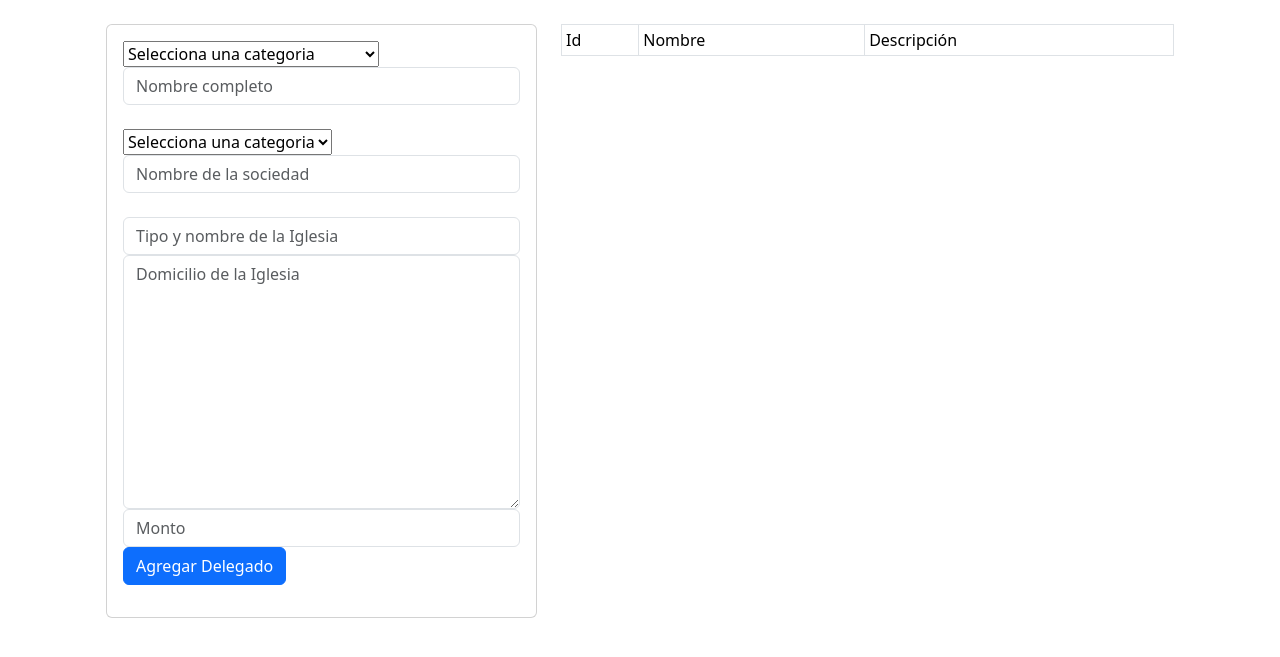
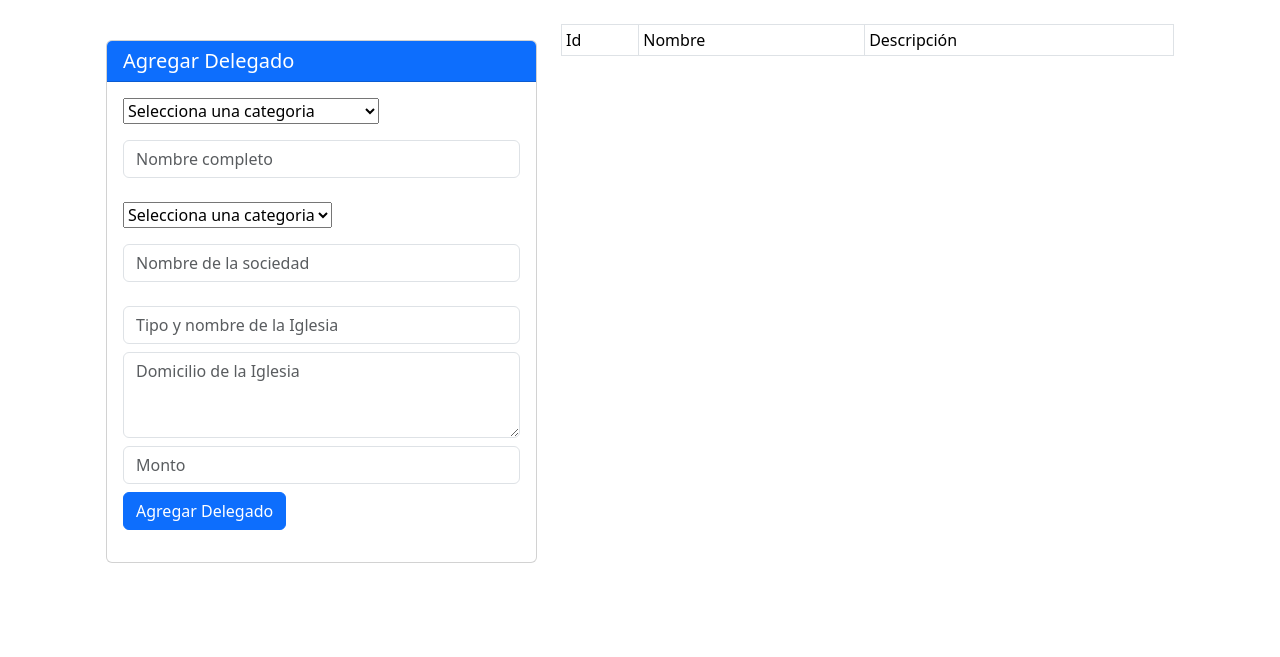
Before and after one commit to joctan-maceda/Registro_EC, a PHP site: page / in a window 1280 px wide. Shown: the part 70-727 px from the top of the page. Run offline with PHP 8.4, Linux system fonts and the light colour scheme; data that the repository does not hold is empty.

Commit message:
El programa esta bien y todo funciona correctamente. En la pagina index aun se tiene el problema de que algunas sociedades dan error para rellener los demas campos, el problema son las comillas normales, se necesita de las comillas topograficas para que funcione correctamente, esto es un problema de parsear el JSON a lo cua aun no se tiene solucion. las demas paginas funcionan correctamente

```diff
--- a/Aplicacion/app.js
+++ b/Aplicacion/app.js
@@ -4,7 +4,7 @@ $(document).ready(function(){
     let edit = false;
     $('#delegado-result').hide();
     $('#lista-nombres').hide();
-
+    $('#lista-sociedades').hide();
 // VERIFICAMOS EN PÁGINA ESTAMOS ACTUALMENTE
     const paginaActual = $('body').data('pagina');
 
@@ -332,7 +332,7 @@ $(document).ready(function(){
                         template += `
                             <tr delegadoID="${delegado.id}">
                                 <td>${delegado.id}</td>
-                                <td><a href="#" class="delegado-item">${delegado.nombre}</a></td>
+                                <td>${delegado.nombre}</td>
                                 <td><ul>${descripcion}</ul></td>
                                 <td>
                                     <button class="delegado-item btn btn-warning" >
@@ -514,22 +514,24 @@ $(document).ready(function(){
                             let template = '';
                             let template_bar = '';
 
+
+
                             delegados.forEach(delegado => {
                                 // SE CREA UNA LISTA HTML CON LA DESCRIPCIÓN DEL PRODUCTO
                                 let descripcion = '';
-                                descripcion += '<li>categoria: '+delegado.categoria+'</li>';
-                                descripcion += '<li>sociedad: '+delegado.sociedad+'</li>';
-                                descripcion += '<li>iglesia: '+delegado.iglesia+'</li>';
-                                descripcion += '<li>domicilio: '+delegado.domicilio+'</li>';
-                                descripcion += '<li>Tipo delegado: '+delegado.tipodelegado+'</li>';
+                                descripcion += '<li>CATEGORIA:  '+delegado.categoria+'</li>';
+                                descripcion += '<li>SOCIEDAD:  '+delegado.sociedad+'</li>';
+                                descripcion += '<li>IGLESIA:  '+delegado.iglesia+'</li>';
+                                descripcion += '<li>DOMICILIO:  '+delegado.domicilio+'</li>';
+                                descripcion += '<li>TIPO DELEGADO: <strong> '+delegado.tipodelegado+'</strong></li>';
 
                                 template += `
                                     <tr delegadoID="${delegado.id}">
                                         <td>${delegado.id}</td>
-                                        <td><a href="#" class="delegado-item">${delegado.nombre}</a></td>
+                                        <td>${delegado.nombre}</td>
                                         <td><ul>${descripcion}</ul></td>
                                         <td>
-                                            <button class="delegado-item btn btn-warning">
+                                            <button class="delegado-item btn btn-warning" >
                                                 Editar
                                             </button>
                                         </td>
@@ -539,7 +541,9 @@ $(document).ready(function(){
                                 template_bar += `
                                     <li>${delegado.nombre}</il>
                                 `;
+
                             });
+
                             // SE HACE VISIBLE LA BARRA DE ESTADO
                             $('#delegado-result').show();
                             // SE INSERTA LA PLANTILLA PARA LA BARRA DE ESTADO
@@ -698,6 +702,11 @@ $(document).ready(function(){
 
             // SE PONE LA BANDERA DE EDICIÓN EN true
             edit = true;
+
+            let input = document.getElementById('name');
+            // Damos el enfoque al campo nombre.
+            input.focus();
+
         });
         e.preventDefault();
     });
--- a/Aplicacion/backend/Delegados.php
+++ b/Aplicacion/backend/Delegados.php
@@ -230,7 +230,7 @@ class Delegados extends DataBase {
         $data = array();
 
         // Construye la consulta para buscar en múltiples campos
-        $sql = "SELECT * FROM delegados WHERE (id = '{$search}' OR nombre LIKE '%{$search}%') AND eliminado = 0";
+        $sql = "SELECT * FROM delegados WHERE (id = '{$search}' OR nombre LIKE '%{$search}%' OR sociedad LIKE '%{$search}%') AND eliminado = 0";
         $result = $this->query($sql);
 
         // Verifica si hubo resultados y procesa los datos
@@ -249,6 +249,37 @@ class Delegados extends DataBase {
             $result->free();
         } else {
             die('Error en la consulta: ' . mysqli_error($this->conexion));
+        }
+
+        // Almacena el resultado en response para luego poder usar getData()
+        $this->response = $data;
+    }
+
+    public function search_sociedades($search) {
+        // Inicializa el arreglo de respuesta
+        $data = array();
+
+        // Construye la consulta para buscar en múltiples campos
+        $sql = "SELECT * FROM sociedades WHERE (sociedad LIKE '%{$search}%')";
+        $result = $this->query($sql);
+
+        // Verifica si hubo resultados y procesa los datos
+        if (is_object($result) && $result->num_rows > 0) {
+            // Obtiene todos los resultados como un arreglo asociativo
+            $rows = $result->fetch_all(MYSQLI_ASSOC);
+
+            if (!is_null($rows)) {
+                // Codifica a UTF-8 y mapea los datos al arreglo de respuesta
+                foreach ($rows as $num => $row) {
+                    foreach ($row as $key => $value) {
+                        $data[$num][$key] = $value;
+                    }
+                }
+            }
+            $result->free();
+        } else {
+            //die('Error en la consulta: ' . mysqli_error($this->conexion));
+            $data = [];
         }
 
         // Almacena el resultado en response para luego poder usar getData()
@@ -284,7 +315,7 @@ class Delegados extends DataBase {
         // Almacena el resultado en response para luego poder usar getData()
         $this->response = $data;
     }
-
+/*
     public function search_sociedades($search) {
         $data = array();
 
@@ -292,16 +323,24 @@ class Delegados extends DataBase {
         $stmt = $this->conexion->prepare("SELECT * FROM sociedades WHERE sociedad LIKE CONCAT('%', ?, '%')");
 
         if ($stmt === false) {
-            die('Error al preparar la consulta: ' . $this->conexion->error);
+            $this->response = [
+                'error' => true,
+                'message' => 'Error al preparar la consulta: ' . $this->conexion->error
+            ];
+            return;
         }
-
         // Une el parámetro a la consulta
         $stmt->bind_param("s", $search);
 
         // Ejecuta la consulta
         if (!$stmt->execute()) {
-            die('Error al ejecutar la consulta: ' . $stmt->error);
+            $this->response = [
+                'error' => true,
+                'message' => 'Error al ejecutar la consulta: ' . $stmt->error
+            ];
+            return;
         }
+
 
         // Obtiene el resultado
         $result = $stmt->get_result();
@@ -329,7 +368,7 @@ class Delegados extends DataBase {
         // Cierra el statement
         $stmt->close();
     }
-
+*/
 
     public function miembros_ec($nombreSeleccionado){
         $data = array();
--- a/Aplicacion/index.php
+++ b/Aplicacion/index.php
@@ -3,11 +3,14 @@
     <div class="container">
       <div class="row p-4">
         <div class="col-md-5">
-          <div class="card">
+          <div class="card" style="top: 1rem; z-index: 1020">
+            <div class="card-header bg-primary text-white">
+                <h5 class="mb-0">Agregar Delegado</h5>
+              </div>
             <div class="card-body">
               <!-- FORMULARIO PARA AGREGAR PRODUCTO -->
               <form id="delegado-form">
-                <div class="form-group">
+                <div class="form-group mb-3">
                   <select id="tipodelegado" name="tipodelegado">
                     <option value="">Selecciona una categoria</option>
                     <option value="Oficial">Oficial</option>
@@ -23,7 +26,7 @@
                   <div id="lista-nombres"></div><br>
                   <div id="estado-nombre" style="display: none;"></div>
                 </div>
-                <div class="form-group">
+                <div class="form-group mb-3">
                   <select class="delegado-categoria" id="categoria" name="categoria" required>
                     <option class='delegado-categoria' value="">Selecciona una categoria</option>
                     <option class='delegado-categoria' value="SAEC">SAEC</option>
@@ -43,23 +46,28 @@
                   <div id="lista-sociedades"></div><br>
                   <div id="estado-sociedad" style="display: none;"></div>
                 </div>
-                <div class="form-group">
+                <div class="form-group mb-2">
                   <input class="form-control" type="text" id="iglesia" placeholder="Tipo y nombre de la Iglesia" >
                   <div id="estado-iglesia" style="display: none;"></div>
                 </div>
-                <div class="form-group">
-                  <textarea class="form-control" id="domicilio" cols="20" rows="10" placeholder="Domicilio de la Iglesia" ></textarea>
+                <div class="form-group mb-2">
+                  <textarea class="form-control" id="domicilio" cols="20" rows="3" placeholder="Domicilio de la Iglesia" ></textarea>
                   <div id="estado-domicilio" style="display: none;"></div>
                 </div>
 
-                <div class="form-group">
+                <div class="form-group mb-2">
                   <input class="form-control" type="text" id="cuota" placeholder="Monto" required>
                   <div id="estado-cuota" style="display: none;"></div>
                 </div>
-                <input type="hidden" id="delegadoID">
-                <button class="btn btn-primary btn-block text-center" type="submit">
-                  Agregar Delegado
-                </button>
+                <div class="form-group d-flex">
+
+                  <input type="hidden" id="delegadoID">
+                <div class="d-grid">
+                  <button class="btn btn-primary" type="submit">
+                    Agregar Delegado
+                  </button>
+                </div>
+                </div>
               </form>
             </div>
           </div>
--- a/Aplicacion/style.css
+++ b/Aplicacion/style.css
@@ -1,4 +1,4 @@
-#lista-nombres {
+#lista-nombres #lista-sociedades {
     border: 1px solid #ccc;
     max-height: 300px;
     overflow-y: auto;
@@ -12,9 +12,32 @@
     cursor: pointer;
   }
   #lista-nombres div:hover {
-    background-color: rgb(70, 72, 202);
+    background-color: rgb(197, 223, 226);
+  }
+
+  #lista-sociedades {
+    border: 1px solid #ccc;
+    max-height: 300px;
+    overflow-y: auto;
+    position: absolute;
+    background-color: rgba(250, 246, 246, 1);
+    width: 500px;
+    z-index: 100;
+  }
+  #lista-sociedades div {
+    padding: 5px;
+    cursor: pointer;
+  }
+  #lista-sociedades div:hover {
+    background-color: rgb(197, 223, 226);
   }
 
  body {
     padding-top: 70px; /* para que el contenido no quede debajo del navbar fijo */
   }
+
+  .position-sticky {
+  position: sticky;
+  top: 1rem;
+  z-index: 1020; /* por encima de contenido normal */
+}
```
Also changed, not shown: Aplicacion/backend/delegados-search_sociedades.php (+1 -8 lines).
